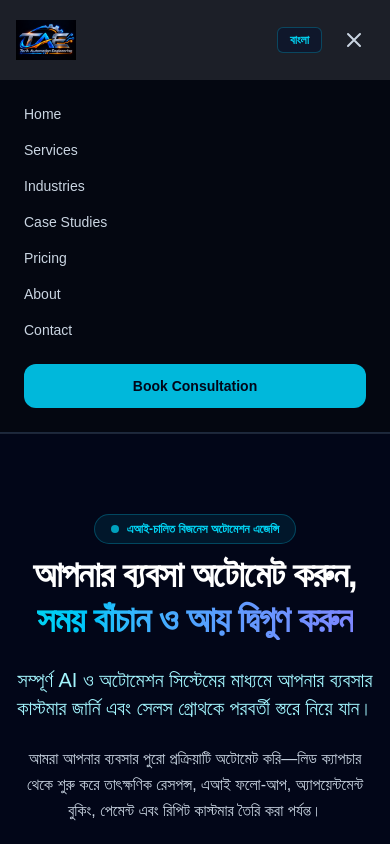
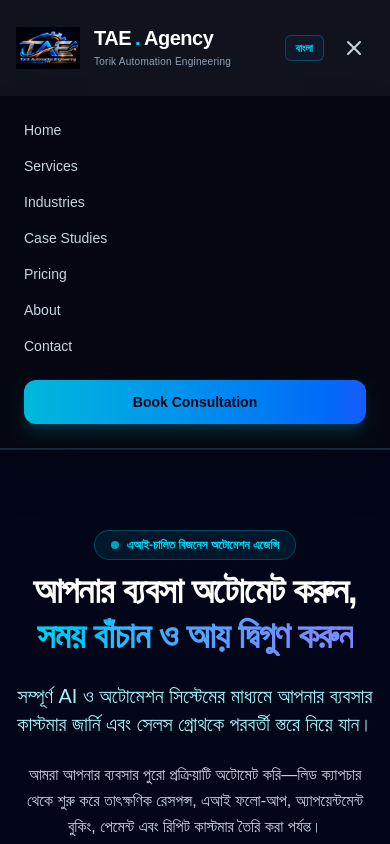
Before and after one commit to torikinsights-wq/tae-agency, a Next.js app: page / in a window 390 px wide. Both pictures are taken after a click on the button 354 px from the left and 40 px from the top of the page. Shown: the top 844 px of the page. Built offline with nearby package versions, Linux system fonts and the light colour scheme.

Commit message:
Update navbar with larger logo, stacked brand name, and mobile responsiveness

```diff
--- a/app/components/Navbar.tsx
+++ b/app/components/Navbar.tsx
@@ -10,29 +10,35 @@ export default function Navbar() {
   const [isOpen, setIsOpen] = useState<boolean>(false);
 
   return (
-    <header className="sticky top-0 z-50 w-full border-b border-slate-800/80 bg-[#040711]/90 backdrop-blur-xl">
-      <div className="max-w-7xl mx-auto px-4 sm:px-6 lg:px-16 h-20 flex items-center justify-between">
+    <header className="sticky top-0 z-50 w-full border-b border-slate-800/80 bg-[#040711]/95 backdrop-blur-xl">
+      <div className="max-w-7xl mx-auto px-4 sm:px-6 lg:px-12 h-24 flex items-center justify-between">
 
-        {/* Logo & Tagline */}
-        <div className="flex items-center gap-3">
-          <Link href="/" className="flex items-center gap-2 group">
-            <div className="relative h-10 w-32 sm:w-36 transition-transform duration-300 group-hover:scale-105">
+        {/* Logo & Brand Details Section */}
+        <Link href="/" className="flex items-center gap-3.5 group py-2">
+          {/* Bigger Logo Image */}
+          <div className="relative h-12 w-16 sm:h-14 sm:w-20 transition-transform duration-300 group-hover:scale-105 shrink-0">
             <Image
               src="/Logo.png"
-                alt="Torik Automation Engineering Logo"
+              alt="TAE.Agency Logo"
               fill
               priority
               className="object-contain object-left"
             />
           </div>
-          </Link>
-          <span className="hidden xl:inline-block text-[11px] text-slate-400 px-2.5 py-1 rounded-md bg-slate-900 border border-slate-800">
+
+          {/* Text Section: TAE.Agency on top, Torik Automation Engineering at bottom */}
+          <div className="flex flex-col justify-center">
+            <span className="text-xl sm:text-2xl font-black tracking-tight text-white flex items-center gap-1 leading-none">
+              TAE<span className="text-cyan-400">.</span>Agency
+            </span>
+            <span className="text-[10px] sm:text-xs text-slate-400 font-medium tracking-wide mt-1.5">
               {t("Torik Automation Engineering", "তরিক অটোমেশন ইঞ্জিনিয়ারিং")}
             </span>
           </div>
+        </Link>
 
         {/* Desktop Navigation Links */}
-        <nav className="hidden lg:flex items-center gap-7 text-sm font-medium text-slate-300">
+        <nav className="hidden lg:flex items-center gap-6 text-sm font-medium text-slate-300">
           <Link href="/" className="hover:text-cyan-400 transition-colors">
             {t("Home", "হোম")}
           </Link>
@@ -75,11 +81,11 @@ export default function Navbar() {
           </Link>
         </div>
 
-        {/* Mobile Menu Toggle Button */}
-        <div className="flex lg:hidden items-center gap-3">
+        {/* Mobile Menu Toggle & Language Button */}
+        <div className="flex lg:hidden items-center gap-2.5">
           <button
             onClick={() => setLang(lang === "en" ? "bn" : "en")}
-            className="px-3 py-1 rounded-md bg-slate-900 text-cyan-400 border border-cyan-500/30 text-xs font-bold"
+            className="px-2.5 py-1 rounded-md bg-slate-900 text-cyan-400 border border-cyan-500/30 text-[11px] font-bold"
           >
             {lang === "en" ? "বাংলা" : "English"}
           </button>
@@ -101,32 +107,32 @@ export default function Navbar() {
 
       {/* Mobile Menu Dropdown */}
       {isOpen && (
-        <div className="lg:hidden bg-[#040711] border-b border-slate-800 px-6 py-6 flex flex-col gap-4 text-slate-300 font-medium text-sm">
-          <Link href="/" onClick={() => setIsOpen(false)} className="hover:text-cyan-400">
+        <div className="lg:hidden bg-[#040711] border-b border-slate-800 px-6 py-6 flex flex-col gap-4 text-slate-300 font-medium text-sm shadow-2xl">
+          <Link href="/" onClick={() => setIsOpen(false)} className="hover:text-cyan-400 transition-colors">
             {t("Home", "হোম")}
           </Link>
-          <Link href="/services" onClick={() => setIsOpen(false)} className="hover:text-cyan-400">
+          <Link href="/services" onClick={() => setIsOpen(false)} className="hover:text-cyan-400 transition-colors">
             {t("Services", "সেবাসমূহ")}
           </Link>
-          <Link href="/industries" onClick={() => setIsOpen(false)} className="hover:text-cyan-400">
+          <Link href="/industries" onClick={() => setIsOpen(false)} className="hover:text-cyan-400 transition-colors">
             {t("Industries", "ইন্ডাস্ট্রিজ")}
           </Link>
-          <Link href="/case-studies" onClick={() => setIsOpen(false)} className="hover:text-cyan-400">
+          <Link href="/case-studies" onClick={() => setIsOpen(false)} className="hover:text-cyan-400 transition-colors">
             {t("Case Studies", "কেস স্টাডিজ")}
           </Link>
-          <Link href="/pricing" onClick={() => setIsOpen(false)} className="hover:text-cyan-400">
+          <Link href="/pricing" onClick={() => setIsOpen(false)} className="hover:text-cyan-400 transition-colors">
             {t("Pricing", "মূল্যতালিকা")}
           </Link>
-          <Link href="/about" onClick={() => setIsOpen(false)} className="hover:text-cyan-400">
+          <Link href="/about" onClick={() => setIsOpen(false)} className="hover:text-cyan-400 transition-colors">
             {t("About", "আমাদের সম্পর্কে")}
           </Link>
-          <Link href="/contact" onClick={() => setIsOpen(false)} className="hover:text-cyan-400">
+          <Link href="/contact" onClick={() => setIsOpen(false)} className="hover:text-cyan-400 transition-colors">
             {t("Contact", "যোগাযোগ")}
           </Link>
           <Link
             href="/contact"
             onClick={() => setIsOpen(false)}
-            className="text-center bg-cyan-500 text-slate-950 font-bold py-3 rounded-xl mt-2"
+            className="text-center bg-gradient-to-r from-cyan-500 to-blue-600 text-slate-950 font-bold py-3 rounded-xl mt-2 shadow-lg shadow-cyan-500/20"
           >
             {t("Book Consultation", "পরামর্শ বুক করুন")}
           </Link>
```
Lines whose indentation alone changed are shown as unchanged.
